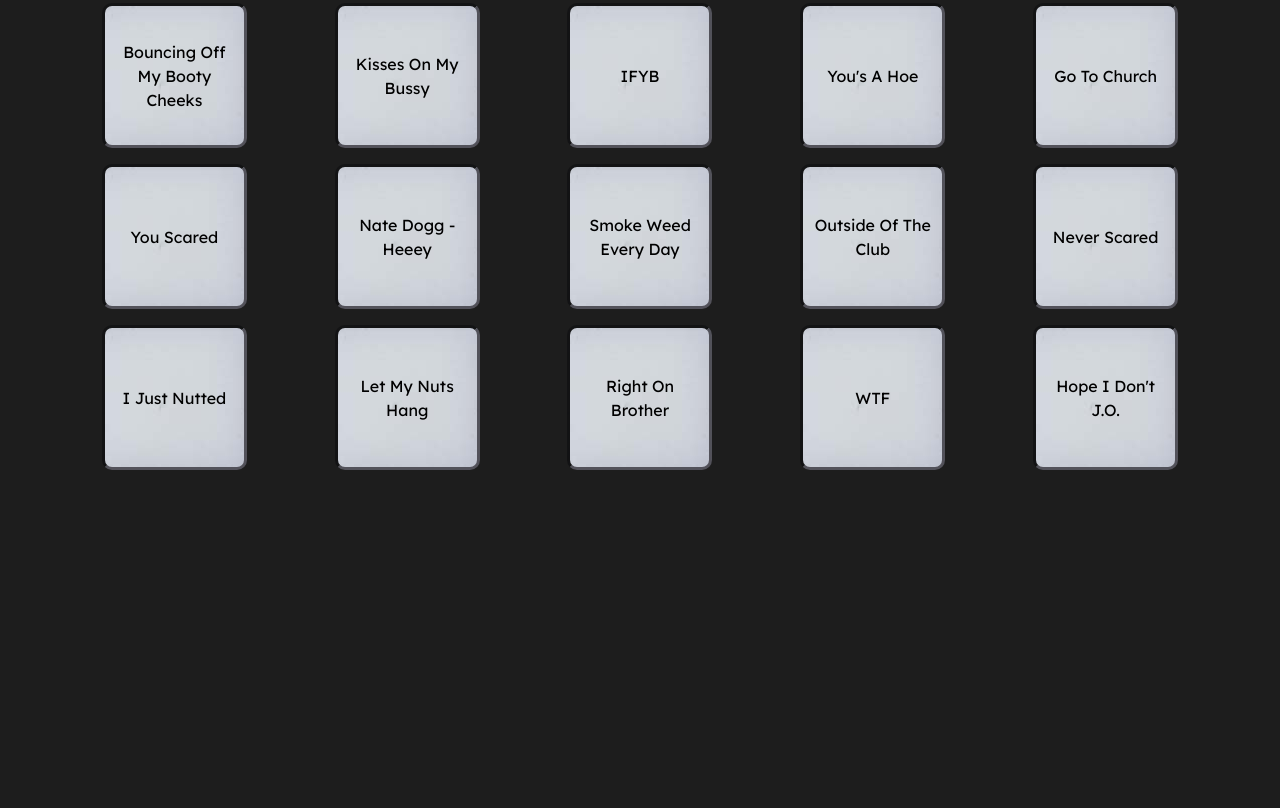
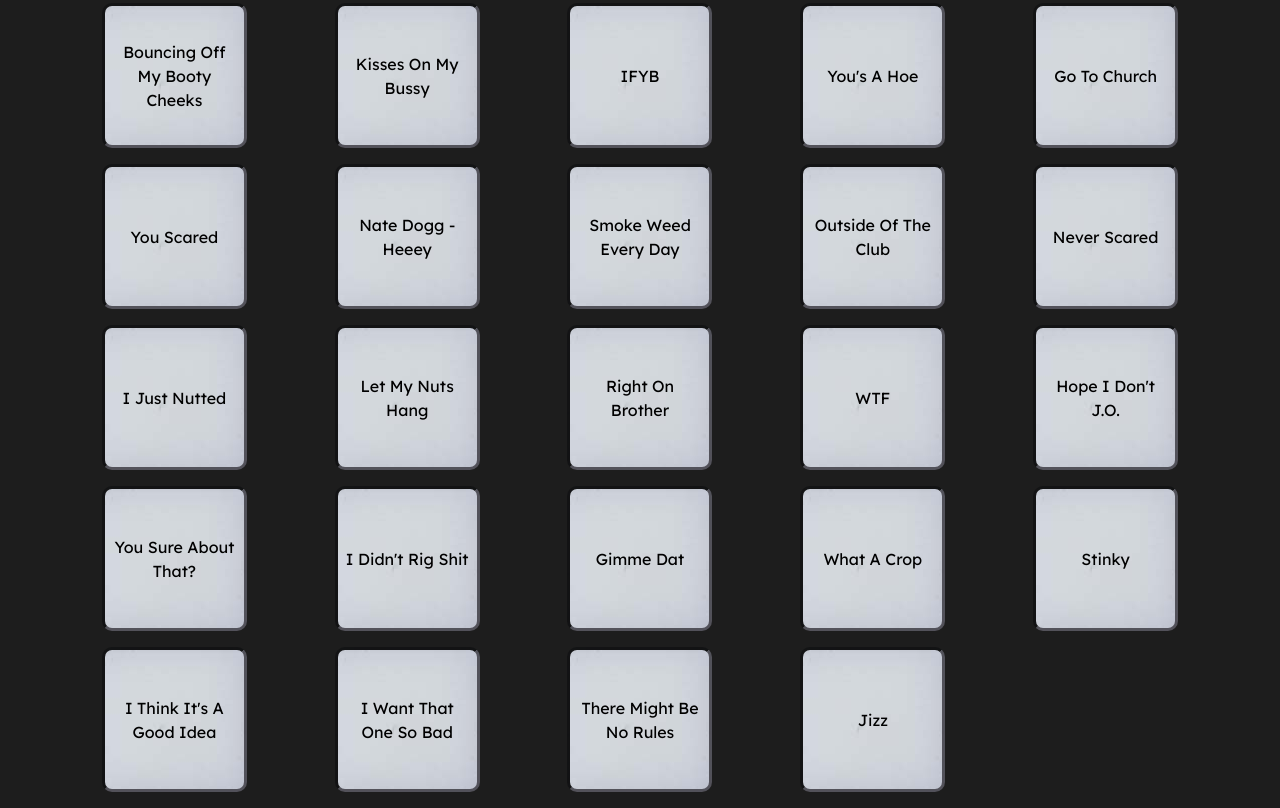
Before and after one commit to shawnholcomb/LXGSoundboard, a plain HTML site: page index.html in a window 1280 px wide. Shown: the part 551-1359 px from the top of the page. Before the commit the page ends 1037 px from the top, so only its background shows below. Drawn offline with nearby package versions, Linux system fonts and the light colour scheme.

Commit message:
Update index.html

```diff
--- a/index.html
+++ b/index.html
@@ -106,7 +106,7 @@
             <img id="soundboardImg" src="content/images/sounboardlogo.png" onclick="btnChrome_onclick()">
         </div>
 
-        <div class="row row-cols-md-5 row-cols-sm-6 no-gutters buttonBank">
+        <div class="row row-cols-md-5 row-cols-sm-4 no-gutters buttonBank">
 
 
             <div class="col">
@@ -215,6 +215,38 @@
             </div>
 
 
+            <div class="col">
+                <button class="blueButton" id="sureaboutthat" onClick="play_sound(this.id)">You Sure About That?</button>
+            </div>
+            <div class="col">
+                <button class="purpleButton" id="rigshit" onClick="play_sound(this.id)">I Didn't Rig Shit</button>
+            </div>
+            <div class="col">
+                <button class="greenButton" id="gimme" onClick="play_sound(this.id)">Gimme Dat</button>
+            </div>
+            <div class="col">
+                <button class="yellowButton" id="whatacrop" onClick="play_sound(this.id)">What A Crop</button>
+            </div>
+            <div class="col">
+                <button class="redButton" id="stinky" onClick="play_sound(this.id)">Stinky</button>
+            </div>
+
+            <div class="col">
+                <button class="blueButton" id="standby" onClick="play_sound(this.id)">I Think It's A Good Idea</button>
+            </div>
+            <div class="col">
+                <button class="purpleButton" id="sobad" onClick="play_sound(this.id)">I Want That One So Bad</button>
+            </div>
+            <div class="col">
+                <button class="greenButton" id="norules" onClick="play_sound(this.id)">There Might Be No Rules</button>
+            </div>
+            <div class="col">
+                <button class="yellowButton" id="cumshot" onClick="play_sound(this.id)">Jizz</button>
+            </div>
+            <!-- <div class="col">
+                <button class="redButton" id="" onClick="play_sound(this.id)"></button>
+            </div> -->
+
             <!-- <div class="col">
                 <button class="blueButton" id="" onClick="play_sound(this.id)"></button>
             </div> -->
```
